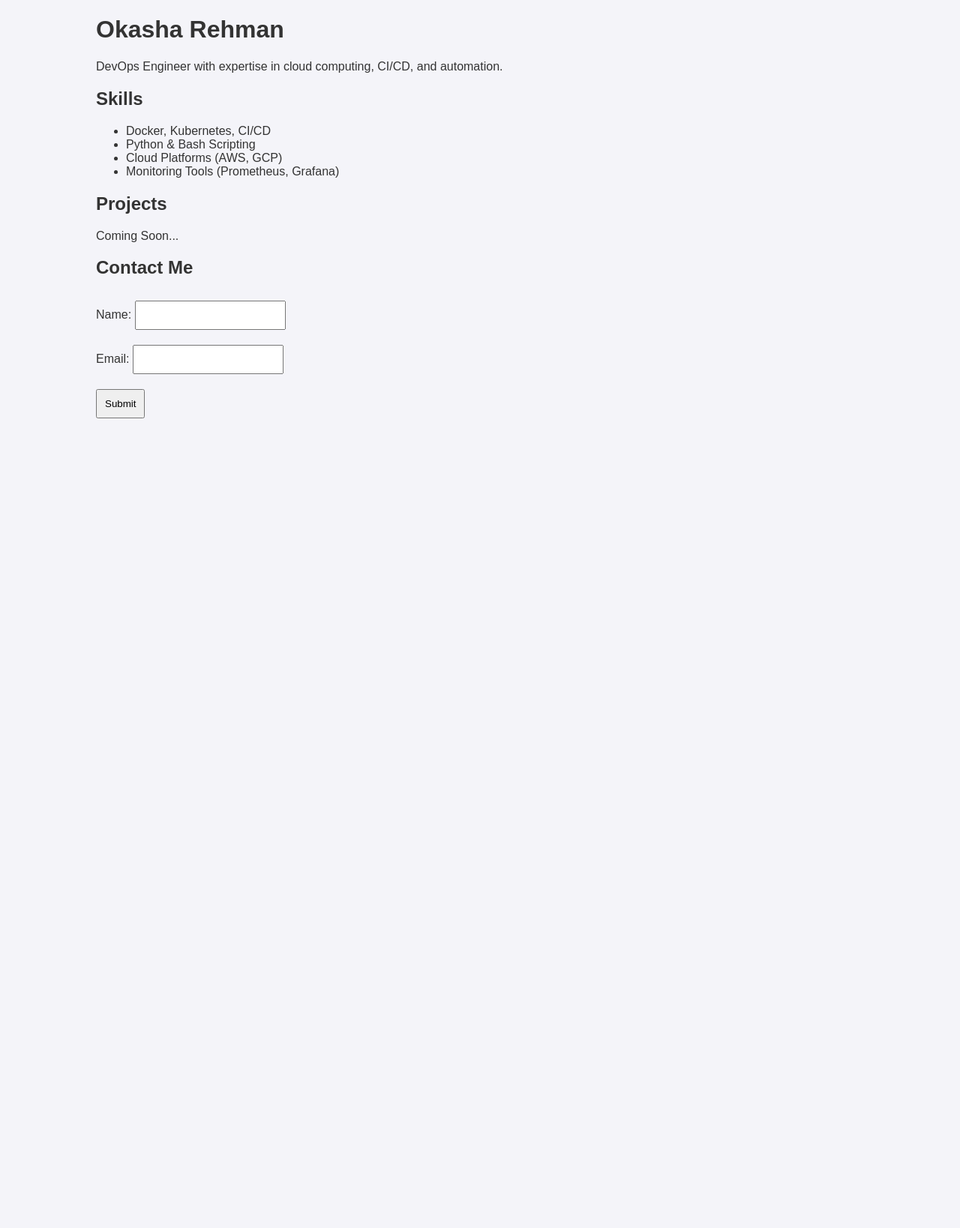
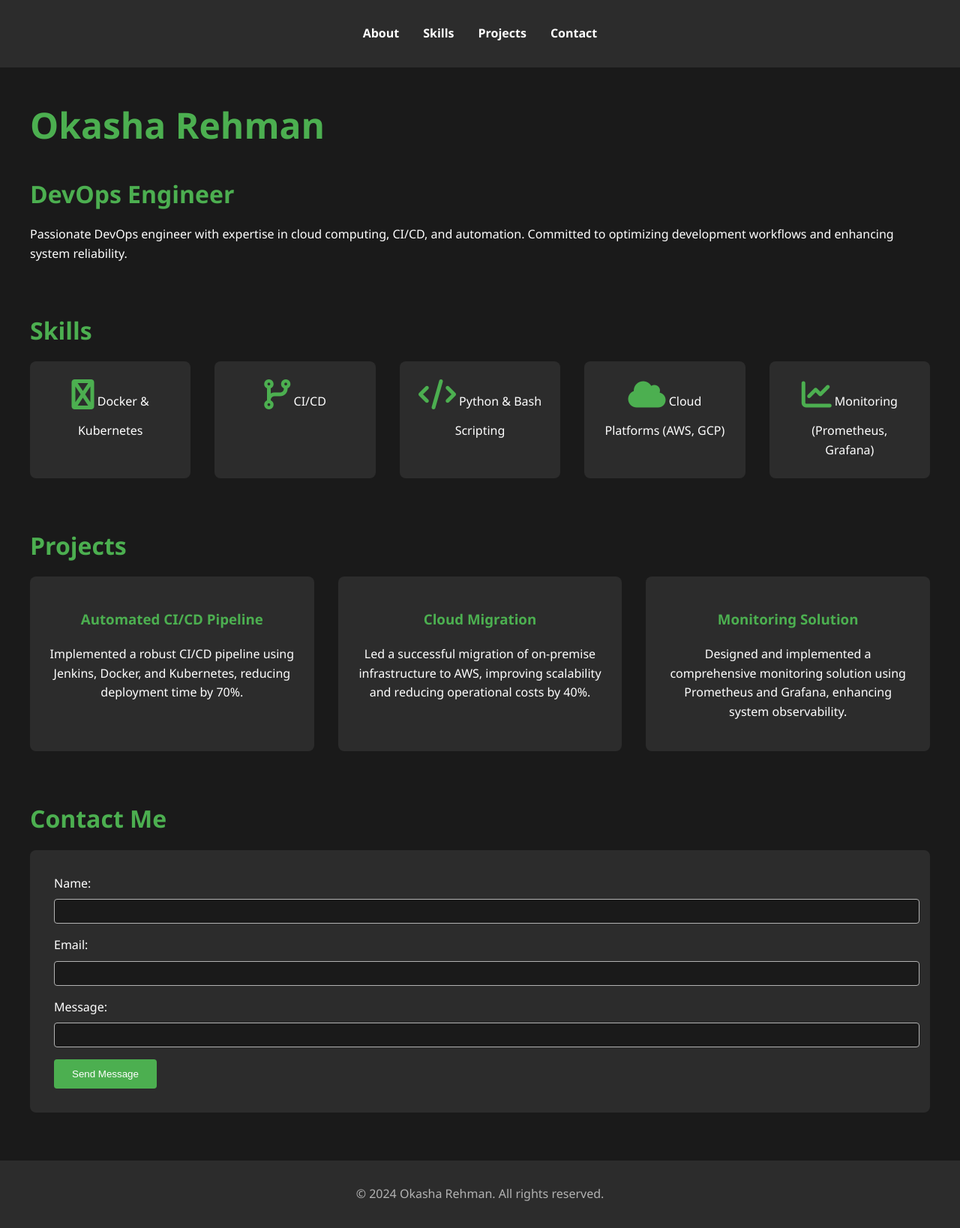
Before and after one commit to Okasha-Rehman/portfolio_project, a Flask app: page / in a window 1280 px wide. Shown: the whole page at 75% size. Before the commit the page ends 558 px from the top, so only its background shows below. Run offline with Flask 2, Linux system fonts and the light colour scheme; some libraries are stand-ins or nearby versions.

Commit message:
Added Message Submission

```diff
--- a/backend/app.py
+++ b/backend/app.py
@@ -1,47 +1,6 @@
-'''from flask import Flask, request, jsonify
+from flask import Flask, request, jsonify, render_template
 import psycopg2
 
-app = Flask(__name__)
-
-# Connect to PostgreSQL database
-def get_db_connection():
-    conn = psycopg2.connect(
-        host="db",
-        database="contacts_db",
-        user="postgres",
-        password="password"
-    )
-    return conn
-
-# Route for root
-@app.route('/')
-def home():
-    return render_template('index.html')
-
-
-# Route for form submission
-@app.route('/submit_contact', methods=['POST'])
-def submit_contact():
-    name = request.form['name']
-    email = request.form['email']
-
-    conn = get_db_connection()
-    cur = conn.cursor()
-
-    cur.execute('INSERT INTO contacts (name, email) VALUES (%s, %s)', (name, email))
-    conn.commit()
-
-    cur.close()
-    conn.close()
-
-    return jsonify({"message": "Contact submitted!"}), 200
-
-if __name__ == '__main__':
-    app.run(host='0.0.0.0')
-'''
-
-from flask import Flask, request, jsonify, render_template
-import psycopg2
 app = Flask(__name__)
 
 # Connect to PostgreSQL database
@@ -64,13 +23,14 @@ def home():
 def submit_contact():
     name = request.form['name']
     email = request.form['email']
+    message = request.form['message']  # Added this line to get the message
 
     conn = get_db_connection()
     cur = conn.cursor()
 
-    cur.execute('INSERT INTO contacts (name, email) VALUES (%s, %s)', (name, email))
+    # Updated SQL query to include the message
+    cur.execute('INSERT INTO contacts (name, email, message) VALUES (%s, %s, %s)', (name, email, message))
     conn.commit()
-
     cur.close()
     conn.close()
 
--- a/backend/static/style.css
+++ b/backend/static/style.css
@@ -1,22 +1,149 @@
+:root {
+    --primary-color: #1a1a1a;
+    --secondary-color: #2c2c2c;
+    --accent-color: #4CAF50;
+    --text-color: #ffffff;
+    --text-secondary: #b3b3b3;
+}
+
 body {
-    font-family: Arial, sans-serif;
-    background-color: #f4f4f9;
-    color: #333;
+    font-family: 'Segoe UI', Tahoma, Geneva, Verdana, sans-serif;
+    background-color: var(--primary-color);
+    color: var(--text-color);
     margin: 0;
     padding: 0;
+    line-height: 1.6;
 }
-.container {
-    width: 80%;
-    margin: auto;
-    overflow: hidden;
+
+header {
+    background-color: var(--secondary-color);
+    padding: 1rem 0;
+    position: sticky;
+    top: 0;
+    z-index: 1000;
 }
-h1, h2 {
-    color: #333;
+
+nav ul {
+    display: flex;
+    justify-content: center;
+    list-style-type: none;
+    padding: 0;
 }
+
+nav ul li {
+    margin: 0 1rem;
+}
+
+nav ul li a {
+    color: var(--text-color);
+    text-decoration: none;
+    font-weight: bold;
+    transition: color 0.3s ease;
+}
+
+nav ul li a:hover {
+    color: var(--accent-color);
+}
+
+main {
+    max-width: 1200px;
+    margin: 2rem auto;
+    padding: 0 2rem;
+}
+
+section {
+    margin-bottom: 4rem;
+}
+
+h1, h2, h3 {
+    color: var(--accent-color);
+}
+
+h1 {
+    font-size: 3rem;
+    margin-bottom: 0.5rem;
+}
+
+h2 {
+    font-size: 2rem;
+    margin-bottom: 1rem;
+}
+
+p {
+    margin-bottom: 1rem;
+}
+
+.skills-grid, .project-grid {
+    display: grid;
+    grid-template-columns: repeat(auto-fit, minmax(200px, 1fr));
+    gap: 2rem;
+}
+
+.skill-item, .project-item {
+    background-color: var(--secondary-color);
+    padding: 1.5rem;
+    border-radius: 8px;
+    text-align: center;
+    transition: transform 0.3s ease;
+}
+
+.skill-item:hover, .project-item:hover {
+    transform: translateY(-5px);
+}
+
+.skill-item i {
+    font-size: 2.5rem;
+    color: var(--accent-color);
+    margin-bottom: 1rem;
+}
+
 form {
-    margin-top: 20px;
+    background-color: var(--secondary-color);
+    padding: 2rem;
+    border-radius: 8px;
 }
-form input {
-    padding: 10px;
-    margin: 10px 0;
+
+.form-group {
+    margin-bottom: 1rem;
 }
+
+label {
+    display: block;
+    margin-bottom: 0.5rem;
+}
+
+input, textarea {
+    width: 100%;
+    padding: 0.5rem;
+    border: 1px solid var(--text-secondary);
+    border-radius: 4px;
+    background-color: var(--primary-color);
+    color: var(--text-color);
+}
+
+button {
+    background-color: var(--accent-color);
+    color: var(--text-color);
+    border: none;
+    padding: 0.75rem 1.5rem;
+    border-radius: 4px;
+    cursor: pointer;
+    transition: background-color 0.3s ease;
+}
+
+button:hover {
+    background-color: #45a049;
+}
+
+footer {
+    text-align: center;
+    padding: 1rem 0;
+    background-color: var(--secondary-color);
+    color: var(--text-secondary);
+}
+
+@media (max-width: 768px) {
+    .skills-grid, .project-grid {
+        grid-template-columns: 1fr;
+    }
+}
--- a/backend/templates/index.html
+++ b/backend/templates/index.html
@@ -5,31 +5,93 @@
     <meta name="viewport" content="width=device-width, initial-scale=1.0">
     <title>Okasha Rehman - DevOps Engineer</title>
     <link rel="stylesheet" type="text/css" href="{{ url_for('static', filename='style.css') }}">
+    <link rel="stylesheet" href="https://cdnjs.cloudflare.com/ajax/libs/font-awesome/6.1.1/css/all.min.css">
 </head>
 <body>
-    <div class="container">
+    <header>
+        <nav>
+            <ul>
+                <li><a href="#about">About</a></li>
+                <li><a href="#skills">Skills</a></li>
+                <li><a href="#projects">Projects</a></li>
+                <li><a href="#contact">Contact</a></li>
+            </ul>
+        </nav>
+    </header>
+
+    <main>
+        <section id="about">
             <h1>Okasha Rehman</h1>
-        <p>DevOps Engineer with expertise in cloud computing, CI/CD, and automation.</p>
+            <h2>DevOps Engineer</h2>
+            <p>Passionate DevOps engineer with expertise in cloud computing, CI/CD, and automation. Committed to optimizing development workflows and enhancing system reliability.</p>
+        </section>
 
+        <section id="skills">
             <h2>Skills</h2>
-        <ul>
-            <li>Docker, Kubernetes, CI/CD</li>
-            <li>Python & Bash Scripting</li>
-            <li>Cloud Platforms (AWS, GCP)</li>
-            <li>Monitoring Tools (Prometheus, Grafana)</li>
-        </ul>
+            <div class="skills-grid">
+                <div class="skill-item">
+                    <i class="fas fa-docker"></i>
+                    <span>Docker & Kubernetes</span>
+                </div>
+                <div class="skill-item">
+                    <i class="fas fa-code-branch"></i>
+                    <span>CI/CD</span>
+                </div>
+                <div class="skill-item">
+                    <i class="fas fa-code"></i>
+                    <span>Python & Bash Scripting</span>
+                </div>
+                <div class="skill-item">
+                    <i class="fas fa-cloud"></i>
+                    <span>Cloud Platforms (AWS, GCP)</span>
+                </div>
+                <div class="skill-item">
+                    <i class="fas fa-chart-line"></i>
+                    <span>Monitoring (Prometheus, Grafana)</span>
+                </div>
+            </div>
+        </section>
 
+        <section id="projects">
             <h2>Projects</h2>
-        <p>Coming Soon...</p>
+            <div class="project-grid">
+                <div class="project-item">
+                    <h3>Automated CI/CD Pipeline</h3>
+                    <p>Implemented a robust CI/CD pipeline using Jenkins, Docker, and Kubernetes, reducing deployment time by 70%.</p>
+                </div>
+                <div class="project-item">
+                    <h3>Cloud Migration</h3>
+                    <p>Led a successful migration of on-premise infrastructure to AWS, improving scalability and reducing operational costs by 40%.</p>
+                </div>
+                <div class="project-item">
+                    <h3>Monitoring Solution</h3>
+                    <p>Designed and implemented a comprehensive monitoring solution using Prometheus and Grafana, enhancing system observability.</p>
+                </div>
+            </div>
+        </section>
 
+        <section id="contact">
             <h2>Contact Me</h2>
             <form action="/submit_contact" method="POST">
+                <div class="form-group">
                     <label for="name">Name:</label>
-            <input type="text" id="name" name="name" required><br>
+                    <input type="text" id="name" name="name" required>
+                </div>
+                <div class="form-group">
                     <label for="email">Email:</label>
-            <input type="email" id="email" name="email" required><br>
-            <input type="submit" value="Submit">
+                    <input type="email" id="email" name="email" required>
+                </div>
+                <div class="form-group">
+                    <label for="message">Message:</label>
+                    <input type="text" id="message" name="message" required>
+                </div>
+                <button type="submit">Send Message</button>
             </form>
-    </div>
+        </section>
+    </main>
+
+    <footer>
+        <p>&copy; 2024 Okasha Rehman. All rights reserved.</p>
+    </footer>
 </body>
 </html>
--- a/db/init.sql
+++ b/db/init.sql
@@ -1,5 +1,7 @@
+-- Create the table if it doesn't exist
 CREATE TABLE IF NOT EXISTS contacts (
     id SERIAL PRIMARY KEY,
     name VARCHAR(100),
-    email VARCHAR(100)
+    email VARCHAR(100),
+    message TEXT
 );
--- a/docker-compose.yml
+++ b/docker-compose.yml
@@ -1,5 +1,3 @@
-version: '3.8'
-
 services:
   web:
     build: .
```
Lines whose indentation alone changed are shown as unchanged.
